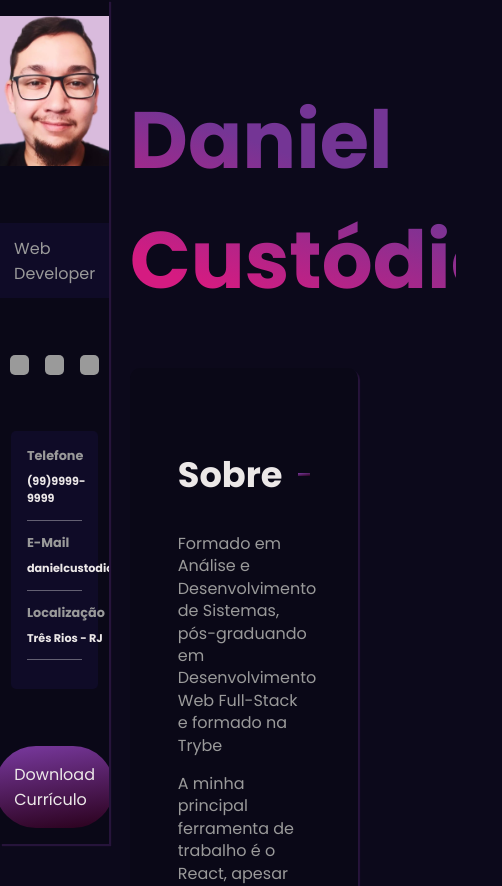
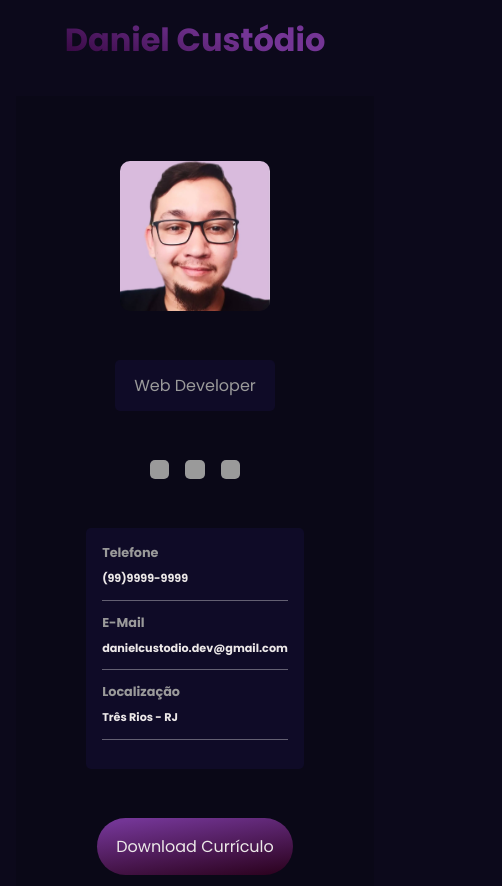
Before and after one commit to DanielSCustodio/portfolio, a React (Vite) app in the folder portfolio/: page / in a window 390 px wide. Shown: the top 886 px of the page, 502 px wide, since content can reach past the window. Built offline with nearby package versions, Linux system fonts and the light colour scheme.

Commit message:
feat: Responsive web design

```diff
--- a/portfolio/index.html
+++ b/portfolio/index.html
@@ -9,7 +9,7 @@
   <link
     href="https://fonts.googleapis.com/css2?family=Poppins:ital,wght@0,100;0,200;0,300;0,400;0,500;0,600;0,700;0,800;0,900;1,100;1,200;1,300;1,400;1,500;1,600;1,700;1,800;1,900&display=swap"
     rel="stylesheet" />
-  <title>Portfólio</title>
+  <title>Portfólio - Daniel Custódio</title>
 </head>
 
 <body>
--- a/portfolio/src/styles/components/app.sass
+++ b/portfolio/src/styles/components/app.sass
@@ -7,13 +7,29 @@
   padding: 5rem 2rem
   gap: 3rem
 
+  @include mixins.mobile-smartphone
+    padding: 1rem
+    gap: 2rem
+
   h1
     margin-left: 30%
     width: 100%
     font-size: 5rem
-    background: variables.$gradient
+    background: linear-gradient(201deg, rgba(116,53,149,1) 38%, #390945 83%)
     -webkit-background-clip: text
     -webkit-text-fill-color: transparent
 
+    @include mixins.mobile-tablet
+      font-size: 3rem
+      margin-left: 35%
+      text-align: center
+
+    @include mixins.mobile-smartphone
+      font-size: 2rem
+      margin-left: 0
+
 #sidebar, #main-content
   @include mixins.shadow()
+
+  @include mixins.mobile-tablet
+    box-shadow: none
--- a/portfolio/src/styles/components/informationcontainer.sass
+++ b/portfolio/src/styles/components/informationcontainer.sass
@@ -9,6 +9,9 @@
   text-align: left
   width: 80%
   border-radius: variables.$card-border-radius
+
+  @include mixins.mobile-tablet
+    width: auto
 
   .info-card
     @include mixins.center()
--- a/portfolio/src/styles/components/maincontent.sass
+++ b/portfolio/src/styles/components/maincontent.sass
@@ -1,6 +1,5 @@
 @use '../variables'
 @use '../mixins'
-
 
 #main-content
   background-color: variables.$bg-color
@@ -9,7 +8,15 @@
   display: flex
   flex-direction: column
   width: 70%
-  margin-left:  30%
+  margin-left: 30%
+
+  @include mixins.mobile-tablet
+    margin-left: 35%
+
+  @include mixins.mobile-smartphone
+    margin-left: 0
+    width: 100%
+    margin: 0 auto
 
   h2
     color: variables.$text-color
--- a/portfolio/src/styles/components/projectscontainer.sass
+++ b/portfolio/src/styles/components/projectscontainer.sass
@@ -14,6 +14,9 @@
   cursor: pointer
   padding: 0.7rem
   justify-content: space-between
+
+  @include mixins.mobile-tablet
+    @include mixins.shadow()
 
 .card h3
   color: variables.$text-color
@@ -32,6 +35,8 @@
 
 .card:hover
   @include mixins.shadow()
+
+  @include mixins.mobile-tablet
 
 .content
   padding: 1rem
@@ -116,7 +121,7 @@
   border: 0.1rem solid rgb(50, 53, 216)
 
 .docker:hover
-  background: rgba(16, 26, 53, 0.25)
+  background: rgba(16, 26, 53, 0.777)
 
 .jquery
   border: 0.1rem solid rgb(97, 218, 251)
--- a/portfolio/src/styles/components/sidebar.sass
+++ b/portfolio/src/styles/components/sidebar.sass
@@ -15,6 +15,18 @@
   height: 100vh
   width: 28%
 
+  @include mixins.mobile-tablet
+    width: 35%
+    justify-content: space-evenly
+    padding-bottom: 15rem
+
+  @include mixins.mobile-smartphone
+    position: relative
+    left: auto
+    top: auto
+    width: 100%
+    padding-bottom: 0
+
   img
     max-width: 150px
     border-radius: variables.$container-border-radius
--- a/portfolio/src/styles/components/socialnetworks.sass
+++ b/portfolio/src/styles/components/socialnetworks.sass
@@ -22,7 +22,7 @@
     color: #975903
 
   :hover
-    background: variables.$gradient-btn
+    background: variables.$gradient
 
     > svg  //filho
       color: variables.$text-color
--- a/portfolio/src/styles/components/technologiescontainer.sass
+++ b/portfolio/src/styles/components/technologiescontainer.sass
@@ -8,7 +8,6 @@
     display: flex
     flex-wrap: wrap
     justify-content: space-between
-
     gap: 1.5rem
 
     .technology-card
@@ -19,6 +18,9 @@
       width: 48%
       border-radius: variables.$card-border-radius
       background-color: variables.$bg-color-secondary
+
+      @include mixins.mobile-tablet
+        width: 100%
 
       h3
         color: variables.$text-color
--- a/portfolio/src/styles/mixins.sass
+++ b/portfolio/src/styles/mixins.sass
@@ -8,7 +8,7 @@
 @mixin btn()
   padding: 1rem 1.2rem
   color: variables.$text-color
-  background: variables.$gradient-btn
+  background: variables.$gradient
   text-decoration: none
   border-radius: 3rem
 
@@ -17,9 +17,17 @@
 
 @mixin gradient-border()
   content: ""
-  background: variables.$gradient-btn
+  background: variables.$gradient
   height: 3px
   width: 100%
 
 @mixin shadow()
   box-shadow: 2px 2px 1px #73359544
+
+@mixin mobile-smartphone
+  @media(max-width: 720px)
+    @content
+
+@mixin mobile-tablet
+  @media(max-width: 912px)
+    @content
--- a/portfolio/src/styles/variables.sass
+++ b/portfolio/src/styles/variables.sass
@@ -6,5 +6,4 @@ $bg-color: #0a0817
 $bg-color-secondary: #0f0b27
 $container-border-radius: 10px
 $card-border-radius: 5px
-$gradient: linear-gradient(201deg, rgba(116,53,149,1) 38%, #d51b81 83%)
-$gradient-btn: linear-gradient(172deg, #733595 8%, #2a011c 99%)
+$gradient: linear-gradient(172deg, #733595 8%, #2a011c 99%)
```
Also changed, not shown: portfolio/src/styles/main.sass (line endings or trailing spaces).
